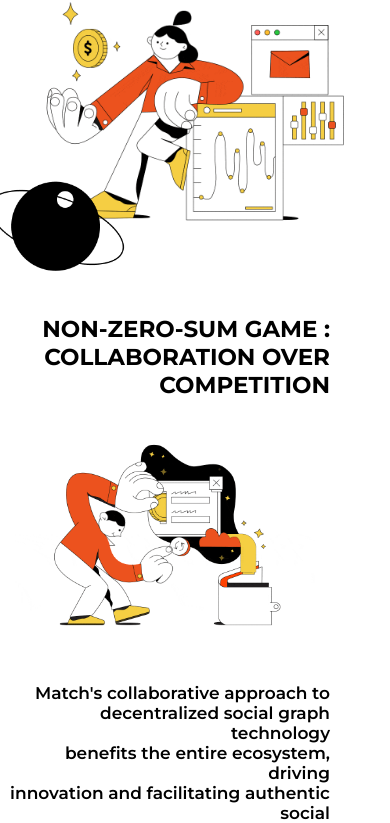
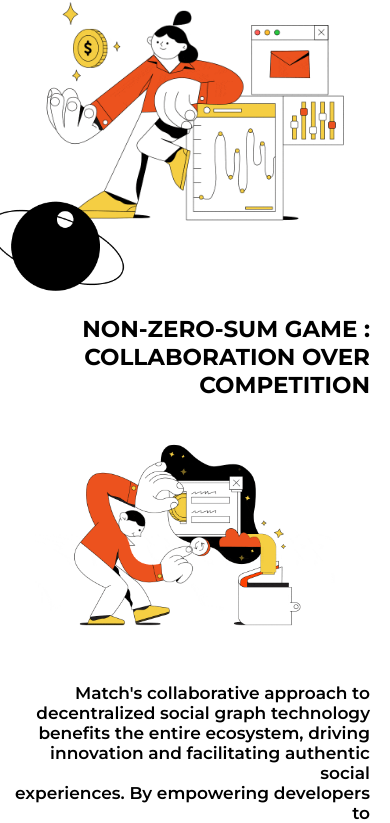
Before and after one commit to DevOlagboye/mathchain-react, a React (Create React App) app: page / in a window 390 px wide. Shown: the part 2160-2983 px from the top of the page. Built offline with nearby package versions, Linux system fonts and the light colour scheme.

Commit message:
Made some changes with responsiveness

```diff
--- a/src/Components/NonZero/NonZero.css
+++ b/src/Components/NonZero/NonZero.css
@@ -46,8 +46,12 @@
 }
 
 @media (max-width: 600px) {
+  .non-zero-container {
+    padding: 20px 20px 0px 0px;
+  }
   .eclipse-image {
     width: 150px;
+    margin-top: 20px;
   }
   .non-zero-text > h3 {
     font-size: 23px;
```
